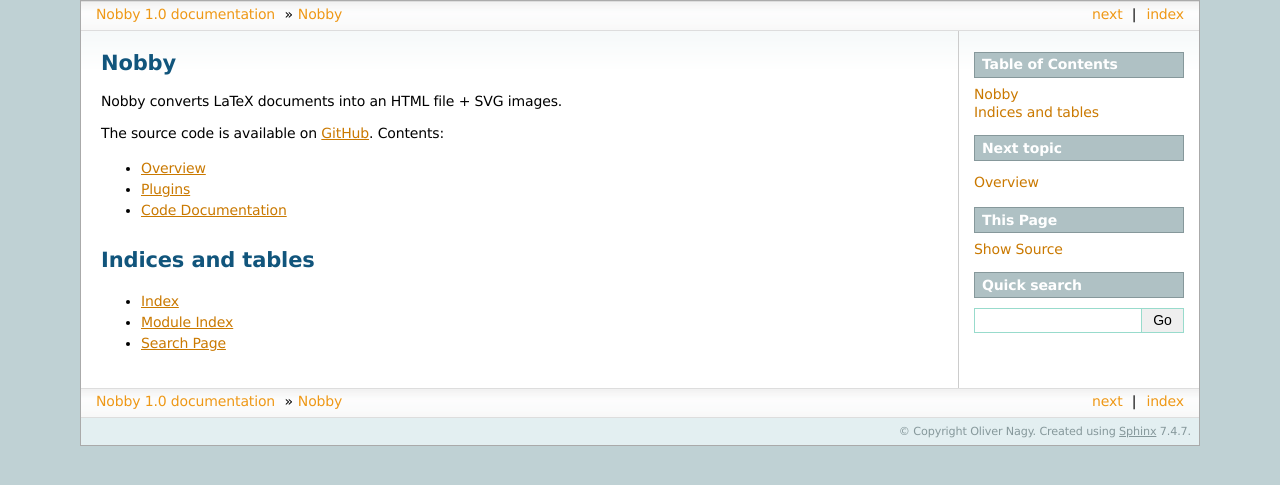
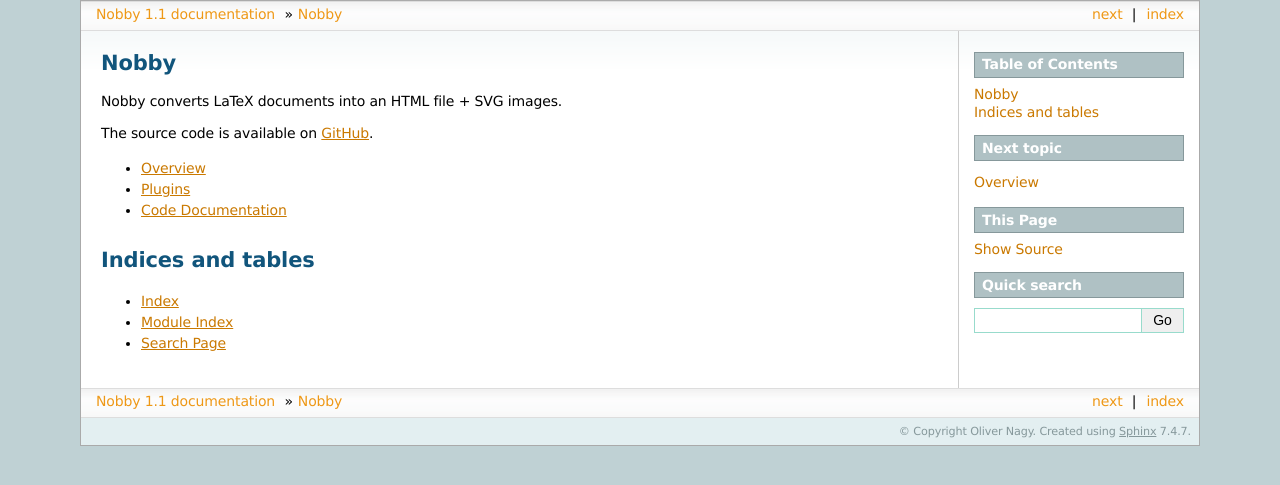
Before and after one commit to olitheolix/nobby, a Sphinx documentation site: the page built from doc/source/index.rst, in a window 1280 px wide. Shown: the top 485 px of the page. Built offline with Sphinx 7.4.7, drawn with Linux system fonts in a browser that asks for light colours.

Commit message:
Updated version to 1.1

```diff
--- a/doc/source/conf.py
+++ b/doc/source/conf.py
@@ -65,9 +65,9 @@
 # built documents.
 #
 # The short X.Y version.
-version = '1.0'
+version = '1.1'
 # The full version, including alpha/beta/rc tags.
-release = '1.0'
+release = version
 
 # The language for content autogenerated by Sphinx. Refer to documentation
 # for a list of supported languages.
--- a/doc/source/index.rst
+++ b/doc/source/index.rst
@@ -10,7 +10,6 @@
 
 The source code is available on `GitHub
 <https://github.com/olitheolix/nobby>`_.
-Contents:
 
 .. toctree::
    :maxdepth: 1
--- a/nobby.py
+++ b/nobby.py
@@ -2075,7 +2075,7 @@
     # Instantiate parser and add program description.
     parser = argparse.ArgumentParser(
         description=('Convert LaTeX document to HTML and SVG images.\n'
-                     'NOBBY 1.0 (GPL v3) Copyright (c) 2014 by Oliver Nagy\n'
+                     'NOBBY 1.1 (GPL v3) Copyright (c) 2014 by Oliver Nagy\n'
                      'Documentation: https://olitheolix.com/doc/nobby/'),
         formatter_class=argparse.RawTextHelpFormatter)
 
```
